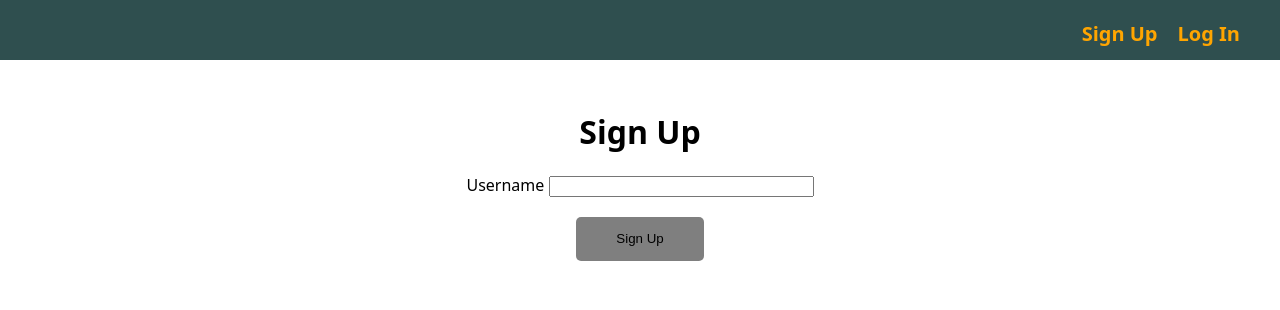
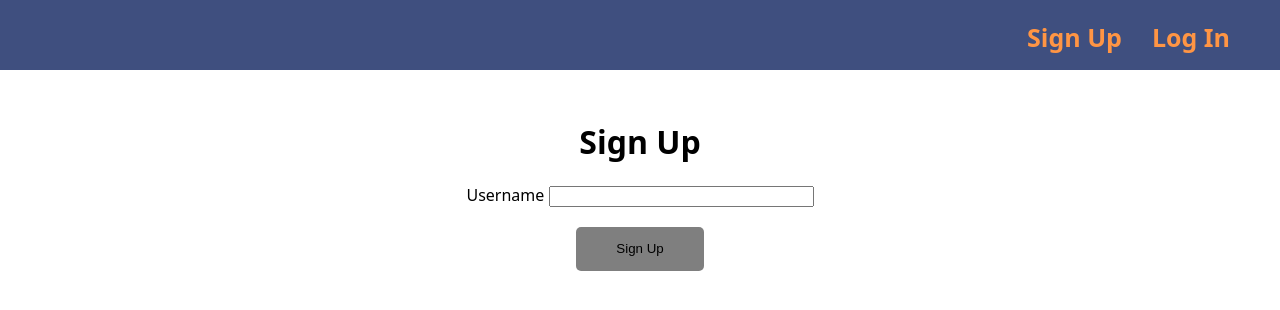
Before and after one commit to hoangthienan95/FashionApp, a Flask app: page /signup in a window 1280 px wide. Shown: the top 310 px of the page. Run offline with Flask 2, Linux system fonts and the light colour scheme; parts of the project's set-up code (start-up, migrations or seed data) failed here and were passed over.

Commit message:
Clean up nav

```diff
--- a/static/styles.css
+++ b/static/styles.css
@@ -81,47 +81,27 @@ body {
 
 .nav {
     width: auto;
-    height: 60px;
+    height: 70px;
 
     text-align: center;
-    background-color: darkslategray;
+    background-color: #3F4F7F;
 }
 
 .nav-items {
-    padding-top: 20px;
-    padding-right: 20px;
+    padding: 20px;
 }
 
 .nav-item {
-    margin-right: 20px;
-
-    color: white;
+    margin-right: 30px;
     text-decoration: none;
-
-    font-weight: bold;
-    font-size: 20px;
-}
-
-.nav-link {
-}
-.nav-link:hover {
-    color: deepskyblue;
 }
 
 .nav-info {
     float: left;
-    margin-left: 20px;
-
-    color: white;
-    font-weight: normal;
 }
 
 .nav-action {
     float: right;
-    color: orange;
-}
-.nav-action:hover {
-    color: darkorange;
 }
 
 
@@ -152,6 +132,9 @@ body {
 .btn.btn-primary {
     background-color: #6283E5;
 }
+.btn.btn-secondary {
+    background-color: #FF9544;
+}
 .btn.btn-danger {
     background-color: #FF4F4C;
 }
@@ -171,11 +154,17 @@ body {
 .link-btn:hover {
     filter: brightness(1.5);
 }
+.link-btn.darken:hover {
+    filter: brightness(0.7);
+}
 .link-btn:active {
     transform: scale(0.95);
 }
 .link-btn.btn-primary {
     color: #6283E5;
+}
+.link-btn.btn-secondary {
+    color: #FF9544;
 }
 .link-btn.btn-danger {
     color: #FF4F4C;
--- a/templates/nav_base.html
+++ b/templates/nav_base.html
@@ -3,15 +3,15 @@
     <div class="nav">
         <div class="nav-items">
             {% if 'user_id' in session %}
-                <a class="nav-item nav-link" href="{{ url_for('outfit_creator') }}">Outfit Creator</a>
-                <a class="nav-item nav-link" href="{{ url_for('outfits') }}">Outfits</a>
-                <a class="nav-item nav-link" href="{{ url_for('wardrobe') }}">Wardrobe</a>
+                <a class="nav-item link-btn darken text-m light weight-medium" href="{{ url_for('outfit_creator') }}">Outfit Creator</a>
+                <a class="nav-item link-btn darken text-m light weight-medium" href="{{ url_for('outfits') }}">Outfits</a>
+                <a class="nav-item link-btn darken text-m light weight-medium" href="{{ url_for('wardrobe') }}">Wardrobe</a>
 
-                <span class="nav-item nav-info">{{ username|escape }}</span>
-                <a class="nav-item nav-action" href="{{ url_for('logout') }}">Log Out</a>
+                <span class="nav-item nav-info text-m light weight-normal">{{ username|escape }}</span>
+                <a class="nav-item nav-action link-btn btn-secondary darken text-m light weight-bold" href="{{ url_for('logout') }}">Log Out</a>
             {% else %}
-                <a class="nav-item nav-action" href="{{ url_for('login') }}">Log In</a>
-                <a class="nav-item nav-action" href="{{ url_for('signup') }}">Sign Up</a>
+                <a class="nav-item nav-action link-btn btn-secondary darken text-m light weight-bold" href="{{ url_for('login') }}">Log In</a>
+                <a class="nav-item nav-action link-btn btn-secondary darken text-m light weight-bold" href="{{ url_for('signup') }}">Sign Up</a>
             {% endif %}
         </div>
     </div>
```
